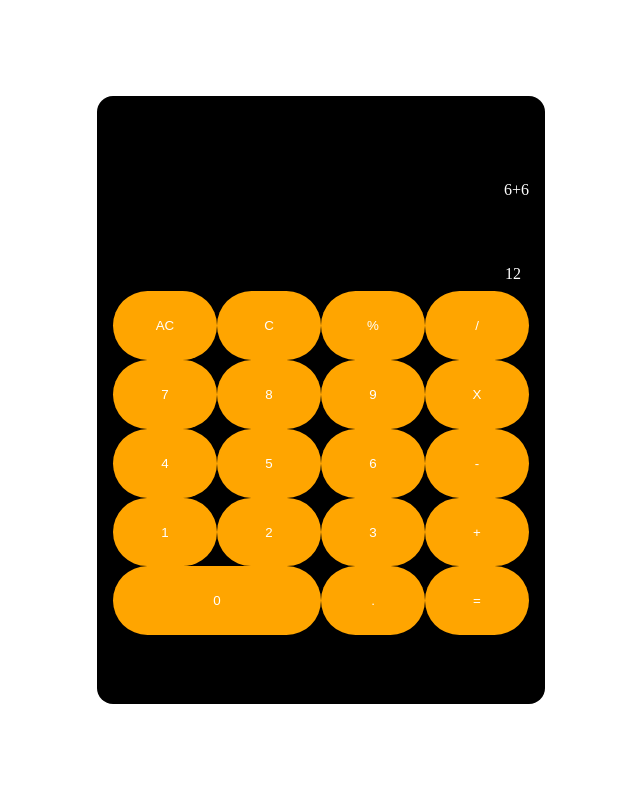
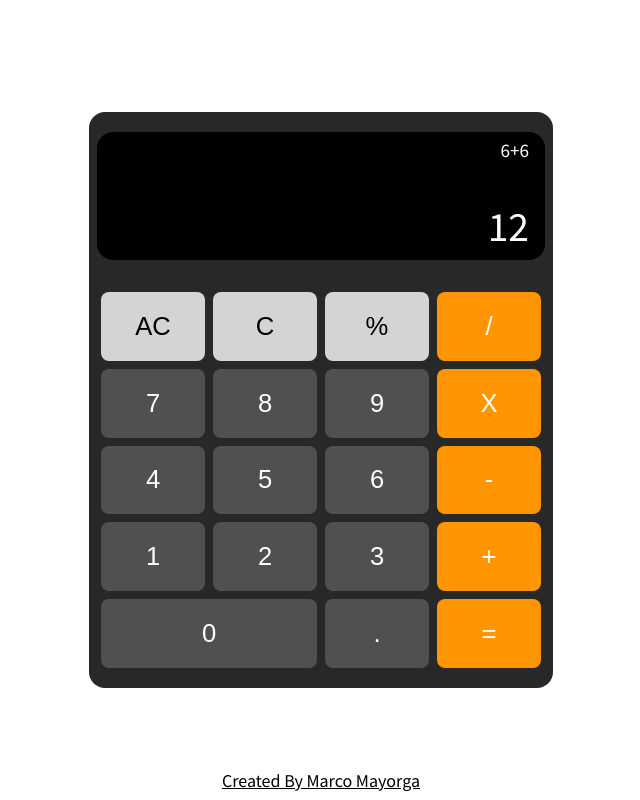
Before and after one commit to marco-mayorga/CalculatorJS, a plain HTML site: page index.html in a window 1280 px wide. Shown: the whole page, without its empty margins (319-959 px from the left). Drawn offline with Linux system fonts and the light colour scheme.

Commit message:
final draft of calculator

```diff
--- a/index.html
+++ b/index.html
@@ -5,7 +5,16 @@
     <meta http-equiv="X-UA-Compatible" content="IE=edge" />
     <title>Calculator</title>
     <meta name="viewport" content="width=device-width, initial-scale=1" />
+    <!-- Google Fonts Import -->
+    <link rel="preconnect" href="https://fonts.googleapis.com" />
+    <link rel="preconnect" href="https://fonts.gstatic.com" crossorigin />
+    <link
+      href="https://fonts.googleapis.com/css2?family=Roboto+Mono&family=Source+Sans+Pro&display=swap"
+      rel="stylesheet"
+    />
+    <!-- Style Sheet Import -->
     <link rel="stylesheet" type="text/css" media="screen" href="styles.css" />
+    <!-- JS Import -->
     <script src="script.js"></script>
   </head>
   <body>
@@ -17,12 +26,12 @@
       <div class="buttonHolder">
         <button class="button" id="AC">AC</button>
         <button class="button" id="C">C</button>
-        <button class="button" id="percent">%</button>
-        <button class="button" id="divide">/</button>
-        <button class="button" id="multiply">X</button>
-        <button class="button" id="subtract">-</button>
-        <button class="button" id="add">+</button>
-        <button class="button" id="equal">=</button>
+        <button class="button mathOperators" id="percent">%</button>
+        <button class="button mathOperators" id="divide">/</button>
+        <button class="button mathOperators" id="multiply">X</button>
+        <button class="button mathOperators" id="subtract">-</button>
+        <button class="button mathOperators" id="add">+</button>
+        <button class="button mathOperators" id="equal">=</button>
         <button class="button" id="dot">.</button>
         <button class="button number" value="7">7</button>
         <button class="button number" value="8">8</button>
@@ -33,8 +42,11 @@
         <button class="button number" value="1">1</button>
         <button class="button number" value="2">2</button>
         <button class="button number" value="3">3</button>
-        <button class="button zero" value="0">0</button>
+        <button class="button number zero" value="0">0</button>
       </div>
     </div>
+    <footer>
+      <a href="https://marcomayorga.com/"> Created By Marco Mayorga</a>
+    </footer>
   </body>
 </html>
--- a/styles.css
+++ b/styles.css
@@ -1,25 +1,29 @@
-Html body{
+body{
     margin: 0;
     padding: 0;
     background-color: white;
     display: flex;
     align-items: center;
     justify-content: center;
+    flex-direction: column;
     height: 100vh;
+    font-family: 'Roboto Mono', monospace;
+    font-family: 'Source Sans Pro', sans-serif;
 }
 .calculatorBody{
-    width: 28rem;
-    height: 38rem;
+    width: 29rem;
+    height: 36rem;
     border-radius: 1rem;
-    background-color: black;
+    background-color: #282828;
     display: flex;
     flex-direction: column;
     align-items: center;
-    justify-content: end;
+    justify-content: center;
+    gap: 2rem;
 }
 
 .screen{
-    width: 26rem;
+    width: 28rem;
     height: 8rem;
     display: flex;
     flex-direction: column;
@@ -30,73 +34,105 @@ Html body{
 .topHalfOfScreen{
     height: 30%;
     display: flex;
-    align-items: end;
+    align-items: center;
     justify-content: end;
+    margin-right: 1rem;
+    font-size: 1.2em;
 }
 .bottomHalfOfScreen{
     height: 70%;
     display: flex;
     align-items: end;
     justify-content: end;
-    margin-right: .5rem;
+    margin-right: 1rem;
     margin-bottom: .5rem;
+    font-size: 2.6em;
 }
 
 .buttonHolder{
     display: grid;
     grid-template-columns: repeat(4, 6.5rem);
-    grid-template-rows: repeat(6, 4.3rem);
-    justify-self: stretch;
+    grid-template-rows: repeat(5, 4.3rem);
+    justify-self: center;
     grid-template-areas:
         "AC C percent divide"
         "number number number multiplication"
         "number number number minus"
         "number number number addition"
-        "zero zero dot equalSign"
+        "zero zero dot equalSign";
+    column-gap: .5rem;
+    row-gap: .5rem;
 }
 
 .button {
-    background-color: orange;
     border: 0;
     color: white;
-    border-radius: 10rem;
-
+    border-radius: .5rem;
+    font-size: 1.6em;
 }
 
 #AC{
     grid-area: AC;
+    background-color: #d4d4d2;
+    color: black;
 }
 
 #C{
     grid-area: C;
+    background-color: #d4d4d2;
+    color: black;
 }
 
 #percent {
     grid-area: percent;
+    background-color: #d4d4d2;
+    color: black;
 }
 #divide{
     grid-area: divide;
+    background-color: #ff9500;
 }
 
 #multiply {
     grid-area: multiplication;
+    background-color: #ff9500;
 }
 
 #subtract {
     grid-area: minus;
+    background-color: #ff9500;
 }
 
 #add {
     grid-area: addition;
+    background-color: #ff9500;
 }
 #equal{
     grid-area: equalSign;
+    background-color: #ff9500;
 }
 
 #dot {
     grid-area: dot;
+    background-color: #505050;
 }
 
 .zero {
     grid-area: zero;
 }
+.number{
+    background-color: #505050;
+}
+
+footer{
+    position: absolute;
+    bottom: 1%;
+    display: flex;
+    align-items: center;
+    justify-content: center;
+    font-size: large;
+}
+footer a{
+    color: black;
+    margin-top: auto;
+}
```
